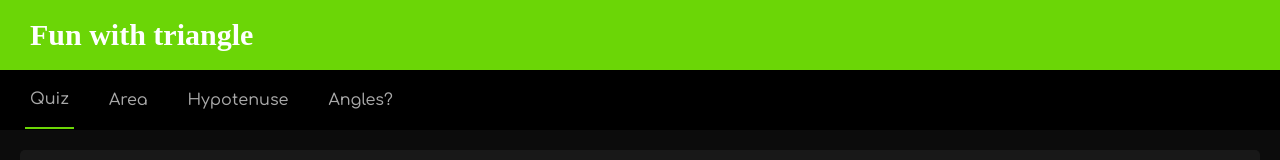
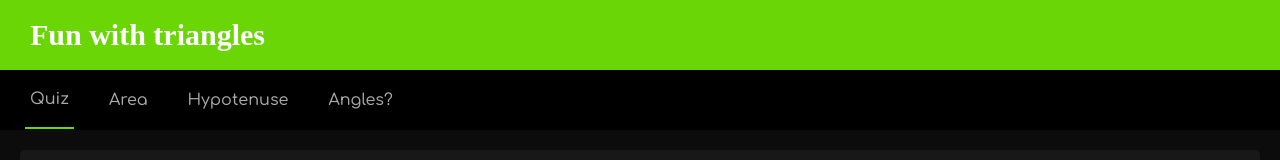
Before and after one commit to GanpatHada/neogcamp-fun_with_triangles-miniproject, a React (Create React App) app: page / in a window 1280 px wide. Shown: the top 160 px of the page. Built offline with nearby package versions, Linux system fonts and the light colour scheme; a web font is replaced by a local one.

Commit message:
add favicon in website

```diff
--- a/public/index.html
+++ b/public/index.html
@@ -2,7 +2,7 @@
 <html lang="en">
   <head>
     <meta charset="utf-8" />
-    <link rel="icon" href="%PUBLIC_URL%/favicon.ico" />
+    <link rel="icon" href="triangle.png" />
     <meta name="viewport" content="width=device-width, initial-scale=1" />
     <meta name="theme-color" content="#000000" />
     <meta
@@ -24,7 +24,7 @@
       work correctly both with client-side routing and a non-root public URL.
       Learn how to configure a non-root public URL by running `npm run build`.
     -->
-    <title>React App</title>
+    <title>fun-with-triangles</title>
     <link href="https://fonts.googleapis.com/css?family=Aclonica" rel='stylesheet'>
   </head>
   <body>
--- a/src/components/Header.js
+++ b/src/components/Header.js
@@ -3,7 +3,7 @@ import React from 'react'
 const Header = () => {
   return (
     <header>
-        <h2>Fun with triangle</h2>
+        <h2>Fun with triangles</h2>
     </header>
   )
 }
```
Also changed, not shown: public/triangle.png (added).
